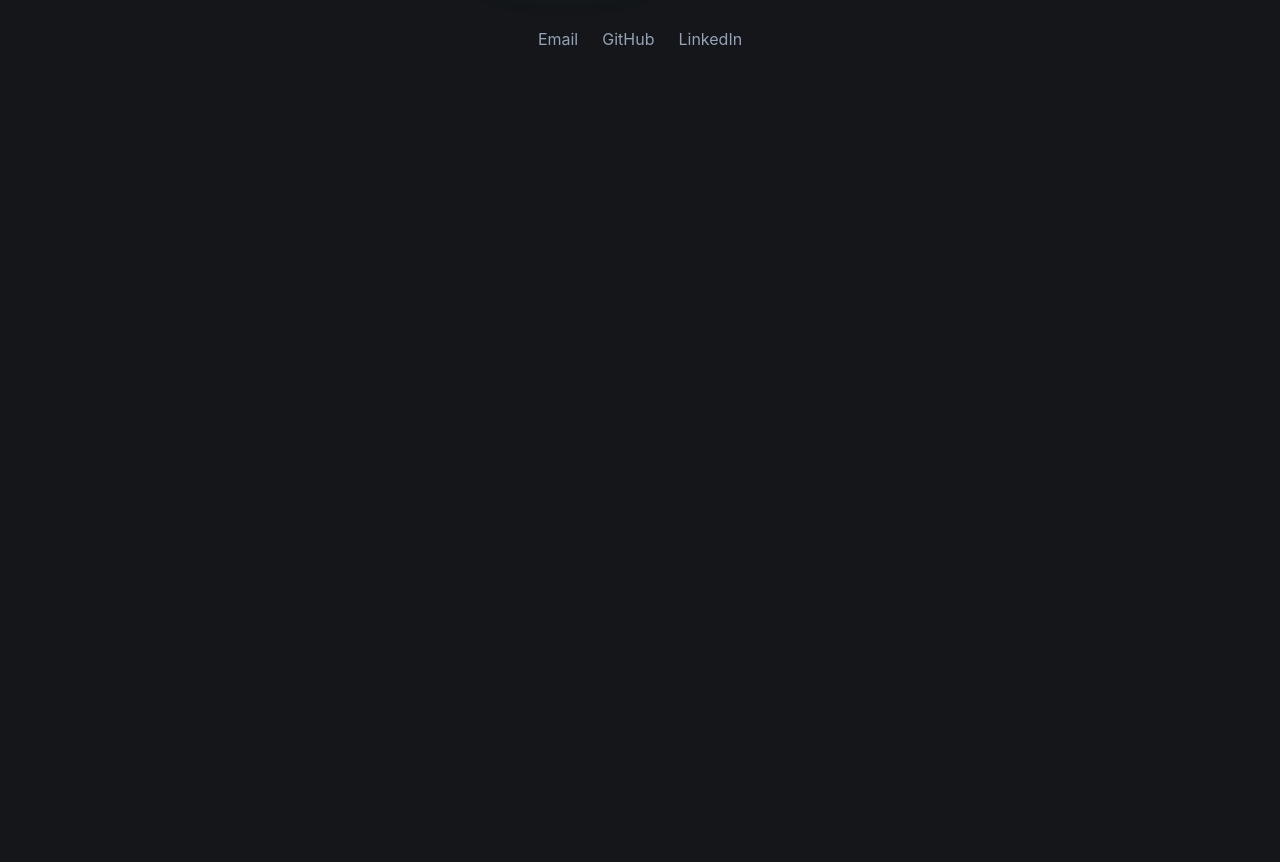
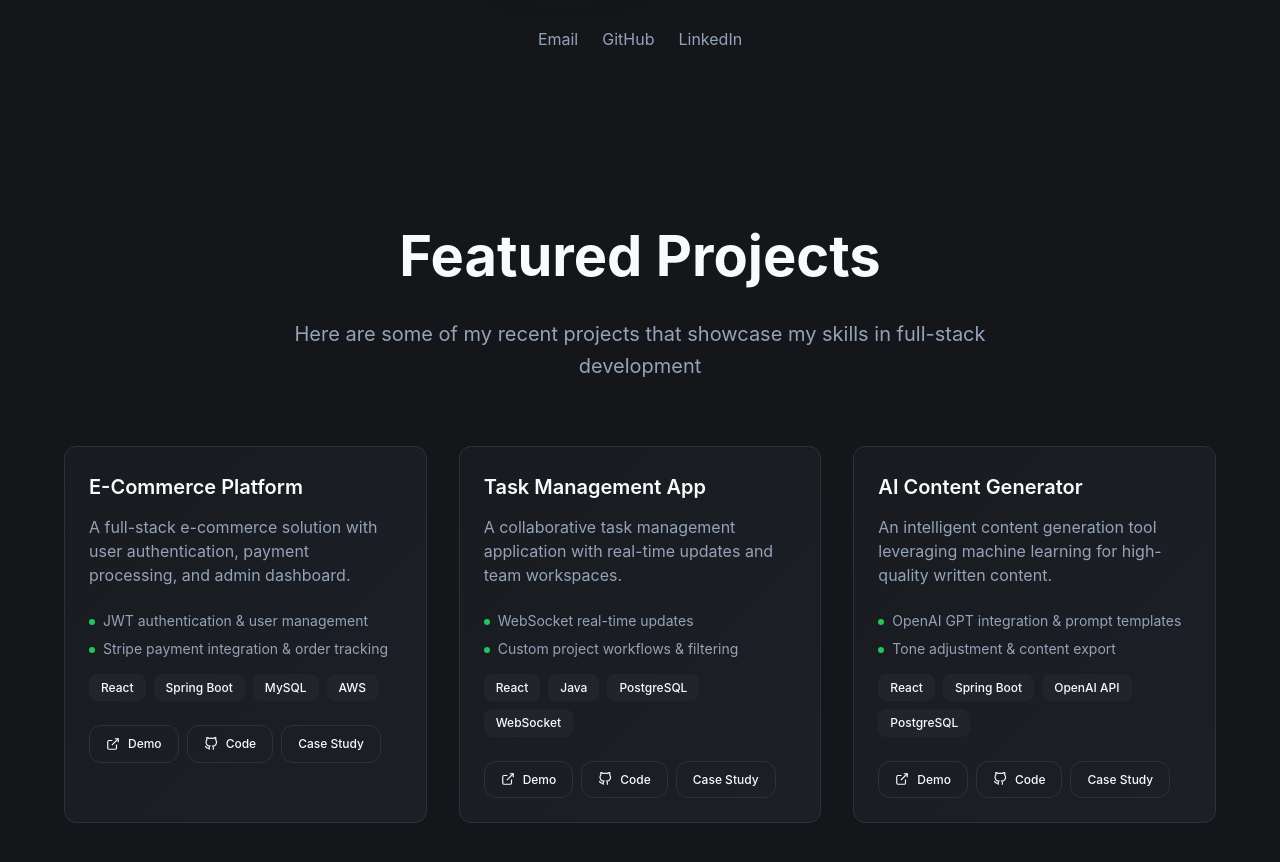
Before and after one commit to harrihow/React-Portfolio, a React (Vite) app: page / in a window 1280 px wide. Shown: the part 380-1242 px from the top of the page. Before the commit the page ends 800 px from the top, so only its background shows below. Built offline with nearby package versions, Linux system fonts and the light colour scheme.

Commit message:
Added ProjectSection component

```diff
--- a/src/App.jsx
+++ b/src/App.jsx
@@ -1,23 +1,14 @@
 import React from 'react'
-
-
 import Navbar from './components/Nav/Navbar.jsx'
 import HeroSection from './components/HeroSection/HeroSection.jsx'
-/*
-
 import ProjectSection from './components/ProjectSection/ProjectSection.jsx'
-*/
-
 
 export default function App() {
   return (
     <>
       <Navbar />
       <HeroSection />
+      <ProjectSection />
     </>
-    /*
-
-      <ProjectSection />
-  */
   );
 }
--- /dev/null
+++ b/src/components/ProjectSection/ProjectCard.jsx
@@ -0,0 +1,89 @@
+
+import React from 'react'
+import styles    from './ProjectsGrid.module.css'
+import btnStyles from '../Button/Button.module.css'
+import cn        from 'classnames'
+/*update*/
+export default function ProjectCard({
+  title,
+  description,
+  features = [],
+  techStack = []
+}) {
+  return (
+    <div className={styles.projectCard}>
+      <div className={styles.cardHeader}>
+        <h3 className={styles.cardTitle}>{title}</h3>
+        <p className={styles.cardDescription}>{description}</p>
+      </div>
+
+      <div className={styles.cardContent}>
+        <div className={styles.features}>
+          {features.map(function(feature, i) {
+            return (
+              <div key={i} className={styles.feature}>
+                <span className={styles.featureDot} />
+                {feature}
+              </div>
+            )
+          })}
+        </div>
+
+        <div className={styles.techStack}>
+          {techStack.map(function(tech, i) {
+            return (
+              <span key={i} className={styles.techBadge}>
+                {tech}
+              </span>
+            )
+          })}
+        </div>
+
+        <div className={styles.projectLinks}>
+          <a
+            href="https://example-ecommerce-demo.com"
+            className={cn(btnStyles.btn, btnStyles.btnSm, btnStyles.btnOutline)}
+          >
+            <svg
+              width="14"
+              height="14"
+              viewBox="0 0 24 24"
+              fill="none"
+              stroke="currentColor"
+              strokeWidth="2"
+            >
+              <path d="M18 13v6a2 2 0 0 1-2 2H5a2 2 0 0 1-2-2V8a2 2 0 0 1 2-2h6" />
+              <polyline points="15,3 21,3 21,9" />
+              <line x1="10" y1="14" x2="21" y2="3" />
+            </svg>
+            Demo
+          </a>
+          <a
+            href="https://github.com/harrihow/ecommerce-platform"
+            className={cn(btnStyles.btn, btnStyles.btnSm, btnStyles.btnOutline)}
+          >
+            <svg
+              width="14"
+              height="14"
+              viewBox="0 0 24 24"
+              fill="none"
+              stroke="currentColor"
+              strokeWidth="2"
+            >
+              <path
+                d="M9 19c-5 1.5-5-2.5-7-3m14 6v-3.87a3.37 3.37 0 0 0-.94-2.61c3.14-.35 6.44-1.54 6.44-7A5.44 5.44 0 0 0 20 4.77 5.07 5.07 0 0 0 19.91 1S18.73.65 16 2.48a13.38 13.38 0 0 0-7 0C6.27.65 5.09 1 5.09 1A5.07 5.07 0 0 0 5 4.77a5.44 5.44 0 0 0-1.5 3.78c0 5.42 3.3 6.61 6.44 7A3.37 3.37 0 0 0 9 18.13V22"
+              />
+            </svg>
+            Code
+          </a>
+          <a
+            href="https://github.com/harrihow/ecommerce-platform#readme"
+            className={cn(btnStyles.btn, btnStyles.btnSm, btnStyles.btnOutline)}
+          >
+            Case Study
+          </a>
+        </div>
+      </div>
+    </div>
+  )
+}
--- /dev/null
+++ b/src/components/ProjectSection/ProjectSection.jsx
@@ -0,0 +1,69 @@
+import React from 'react'
+import styles     from './ProjectSection.module.css'
+import gridStyles from './ProjectsGrid.module.css'
+import ProjectCard from './ProjectCard.jsx'
+
+const projects = [
+  {
+    id: 1,
+    title: 'E-Commerce Platform',
+    description:
+      'A full-stack e-commerce solution with user authentication, payment processing, and admin dashboard.',
+    features: [
+      'JWT authentication & user management',
+      'Stripe payment integration & order tracking'
+    ],
+    techStack: ['React', 'Spring Boot', 'MySQL', 'AWS']
+  },
+  {
+    id: 2,
+    title: 'Task Management App',
+    description:
+      'A collaborative task management application with real-time updates and team workspaces.',
+    features: [
+      'WebSocket real-time updates',
+      'Custom project workflows & filtering'
+    ],
+    techStack: ['React', 'Java', 'PostgreSQL', 'WebSocket']
+  },
+  {
+    id: 3,
+    title: 'AI Content Generator',
+    description:
+      'An intelligent content generation tool leveraging machine learning for high-quality written content.',
+    features: [
+      'OpenAI GPT integration & prompt templates',
+      'Tone adjustment & content export'
+    ],
+    techStack: ['React', 'Spring Boot', 'OpenAI API', 'PostgreSQL']
+  }
+]
+
+export default function ProjectSection() {
+  return (
+    <section id="projects" className={styles.projects}>
+      <div className="container">
+        <div className={styles.sectionHeader}>
+          <h2 className={styles.sectionTitle}>Featured Projects</h2>
+          <p className={styles.sectionSubtitle}>
+            Here are some of my recent projects that showcase my skills in full-stack development
+          </p>
+        </div>
+
+        <div className={gridStyles.projectsGrid}>
+          {projects.map(function(proj) {
+            return (
+              <ProjectCard
+                key={proj.id}
+                title={proj.title}
+                description={proj.description}
+                features={proj.features}
+                techStack={proj.techStack}
+              />
+            )
+          })}
+        </div>
+      </div>
+    </section>
+  )
+}
--- /dev/null
+++ b/src/components/ProjectSection/ProjectSection.module.css
@@ -0,0 +1,23 @@
+/* Sections */
+.projects{
+    padding: 5rem 1.5rem;
+}
+
+.sectionHeader {
+    text-align: center;
+    margin-bottom: 4rem;
+}
+
+.sectionTitle {
+    font-size: clamp(2.5rem, 6vw, 3.5rem);
+    font-weight: 700;
+    margin-bottom: 1rem;
+    color: var(--foreground);
+}
+
+.sectionSubtitle {
+    font-size: 1.25rem;
+    color: var(--muted-foreground);
+    max-width: 48rem;
+    margin: 0 auto;
+}
--- /dev/null
+++ b/src/components/ProjectSection/ProjectsGrid.module.css
@@ -0,0 +1,101 @@
+/* Projects Grid */
+.projectsGrid {
+    display: grid;
+    gap: 2rem;
+    max-width: 1400px;
+    margin: 0 auto;
+}
+
+@media (min-width: 768px) {
+    .projectsGrid  {
+        grid-template-columns: repeat(2, 1fr);
+    }
+}
+
+@media (min-width: 1024px) {
+    .projectsGrid  {
+        grid-template-columns: repeat(3, 1fr);
+    }
+}
+
+
+/* Project Cards */
+.projectCard {
+    background: var(--gradient-card);
+    border: 1px solid var(--border-color);
+    border-radius: 0.75rem;
+    padding: 1.5rem;
+    transition: var(--transition);
+}
+
+.projectCard:hover {
+    transform: translateY(-4px);
+    box-shadow: var(--shadow-elegant);
+}
+
+.cardHeader {
+    margin-bottom: 1.5rem;
+}
+
+.cardTitle {
+    font-size: 1.25rem;
+    font-weight: 600;
+    margin-bottom: 0.75rem;
+    color: var(--foreground);
+}
+
+.cardDescription {
+    color: var(--muted-foreground);
+    line-height: 1.5;
+}
+
+.cardContent {
+    display: flex;
+    flex-direction: column;
+    gap: 1rem;
+}
+
+.features {
+    display: flex;
+    flex-direction: column;
+    gap: 0.5rem;
+}
+
+.feature {
+    display: flex;
+    align-items: flex-start;
+    gap: 0.5rem;
+    font-size: 0.875rem;
+    color: var(--muted-foreground);
+    line-height: 1.4;
+}
+
+.featureDot {
+    width: 6px;
+    height: 6px;
+    background: var(--primary-color);
+    border-radius: 50%;
+    margin-top: 0.5rem;
+    flex-shrink: 0;
+}
+
+.techStack {
+    display: flex;
+    flex-wrap: wrap;
+    gap: 0.5rem;
+}
+
+.techBadge {
+    background: hsl(220, 13%, 15%);
+    color: var(--foreground);
+    padding: 0.25rem 0.75rem;
+    border-radius: 0.5rem;
+    font-size: 0.75rem;
+    font-weight: 500;
+}
+
+.projectLinks {
+    display: flex;
+    gap: 0.5rem;
+    margin-top: 0.5rem;
+}
```
